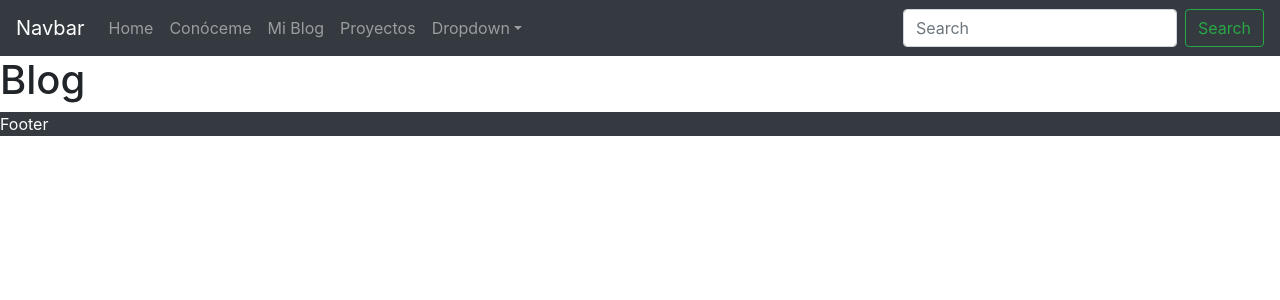
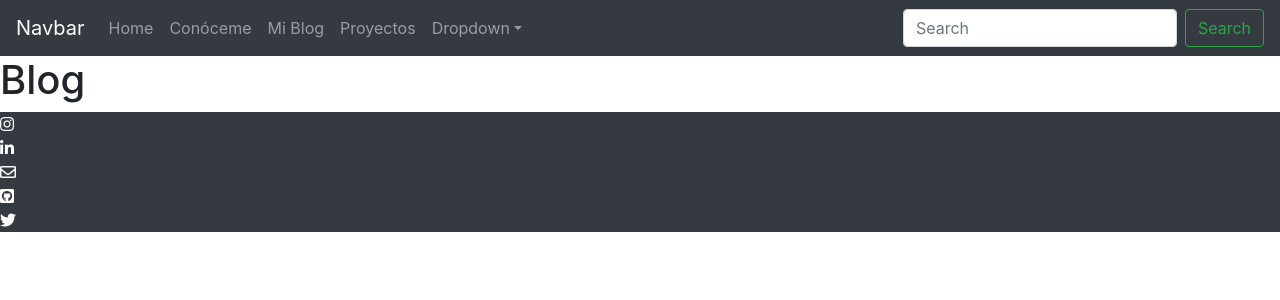
Before and after one commit to javieraizq88/JSMI, a React (Create React App) app: page /blog in a window 1280 px wide. Shown: the top 300 px of the page. Built offline with nearby package versions, Linux system fonts and the light colour scheme.

Commit message:
iconos footer

```diff
--- a/src/components/footer.jsx
+++ b/src/components/footer.jsx
@@ -4,7 +4,16 @@ const Footer = props => {
     return (
         <div className="bg-dark" id="footer">
 
-            <footer>Footer</footer>
+            <footer>
+                <div>
+                <i class="fab fa-instagram"></i> <br/>
+                <i class="fab fa-linkedin-in"></i> <br/>
+                <i class="far fa-envelope"></i> <br/>
+                <i class="fab fa-github-square"></i> <br/>
+                <i class="fab fa-twitter"></i> <br/>
+                </div>
+
+            </footer>
         </div>
     )
 }
```
